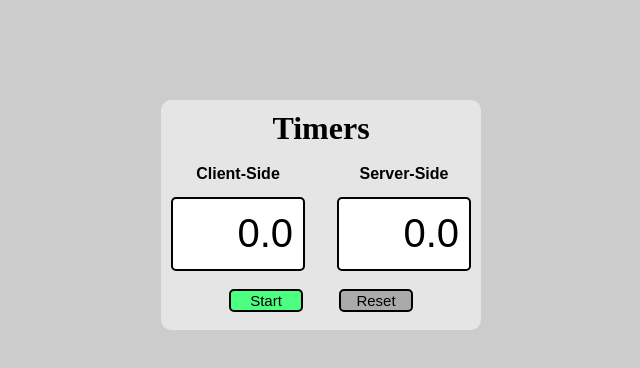
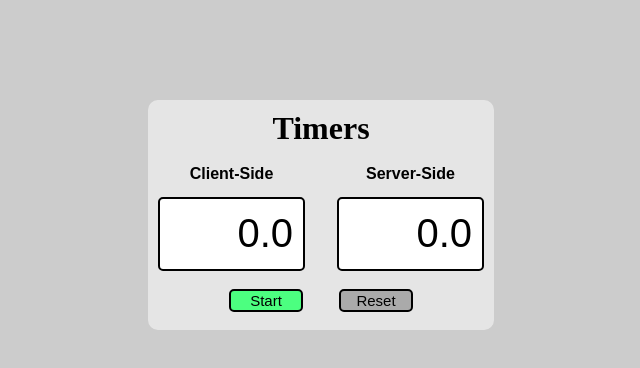
Before and after one commit to Techowl/node-client-vs-server-timers, a website: page index.html in a window 1280 px wide. Shown: the whole page, without its empty margins (319-959 px from the left). Drawn offline with nearby package versions, Linux system fonts and the light colour scheme; no server answers; a web font is replaced by a local one.

Commit message:
Restyle to accommodate five digits rather than four in each counter

```diff
--- a/public/stylesheets/style.css
+++ b/public/stylesheets/style.css
@@ -6,7 +6,7 @@ body {
   position: relative;
   margin: 100px auto 0 auto;
   text-align: center;
-  width: 300px;
+  width: 326px;
   height: 210px;
   padding: 10px;
   background: rgb(255,255,255);
@@ -29,7 +29,7 @@ h2 {
 .timer-section {
   position: absolute;
   margin-top: 5px;
-  width: 134px;
+  width: 147px;
   height: 130px;
 }
 
@@ -43,7 +43,7 @@ h2 {
 
 .display {
   height: 70px;
-  width: 130px;
+  width: 143px;
   position: absolute;
   border: 2px black solid;
   border-radius: 5px;
```
